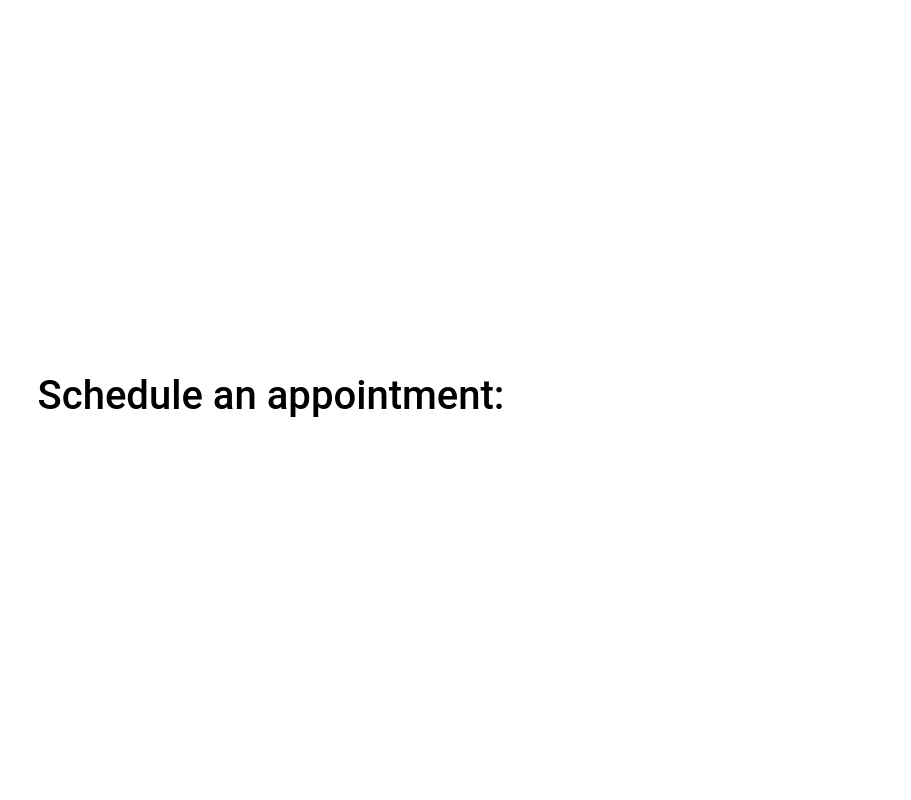
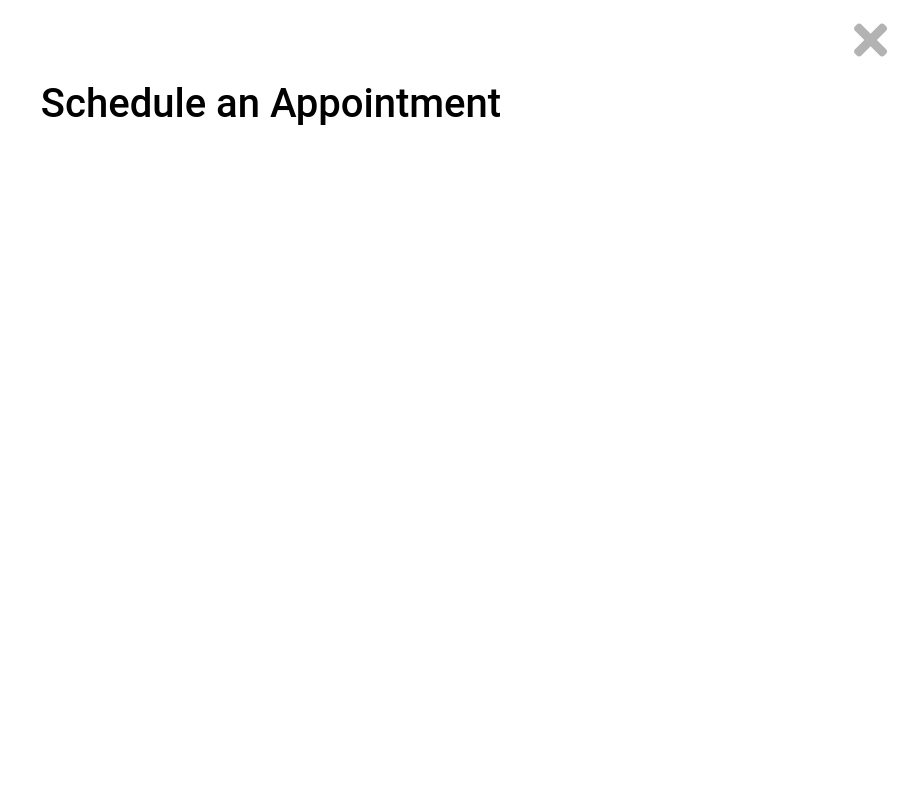
Before and after one commit to rhianonkilzer/jeremysgarage, a Vue app: page /#/ in a window 1280 px wide. Both pictures are taken after a click on the button "Schedule an appointment". Shown: the top 800 px of the page, without its empty margins (369-1280 px from the left). Built offline with nearby package versions, Linux system fonts and the light colour scheme.

Commit message:
form close button
  Co-authored-by: Christopher Brown <19195374+ChrisBrownie55@users.noreply.github.com>

```diff
--- a/src/components/contact-form.vue
+++ b/src/components/contact-form.vue
@@ -1,9 +1,10 @@
 <template>
     <div v-if="isOpen" class="contact-form">
         <form accept-charset="UTF-8" action="https://usebasin.com/f/8345c28386f6" method="POST">
-            <h1>Schedule an appointment:</h1>
+            <h1 class="title mb-5">Schedule an Appointment</h1>
+
         </form>
-
+        <i @click="$props.closeForm()" class="fas fa-times fa-3x icon" role="button"></i>
     </div>
 </template>
 
@@ -54,8 +55,6 @@
         left: 0;
 
         display: flex;
-        justify-content: center;
-        align-items: center;
 
         width: 100vw;
         height: 100vh;
@@ -64,4 +63,32 @@
 
         z-index: 999;
     }
+
+    form {
+        width: 100%;
+        max-width: 60rem;
+        margin: 0 auto;
+        padding: 3rem 2rem;
+    }
+
+    form>.title {
+        text-align: center;
+        margin-top: 2rem;
+    }
+
+    .icon {
+        position: absolute;
+        right: 1.5rem;
+        top: 1rem;
+        color: hsl(0, 0%, 70%);
+
+        transition: color 0.2s;
+        cursor: pointer;
+    }
+
+    .icon:hover,
+    .icon:active,
+    .icon:focus {
+        color: hsl(0, 0%, 45%);
+    }
 </style>
--- a/src/views/Home.vue
+++ b/src/views/Home.vue
@@ -43,7 +43,7 @@
         </p>
       </article>
     </section>
-    <contact-form :isOpen="isOpen"></contact-form>
+    <contact-form :isOpen="isOpen" :closeForm='toggleOpen'></contact-form>
   </div>
 </template>
 
```
